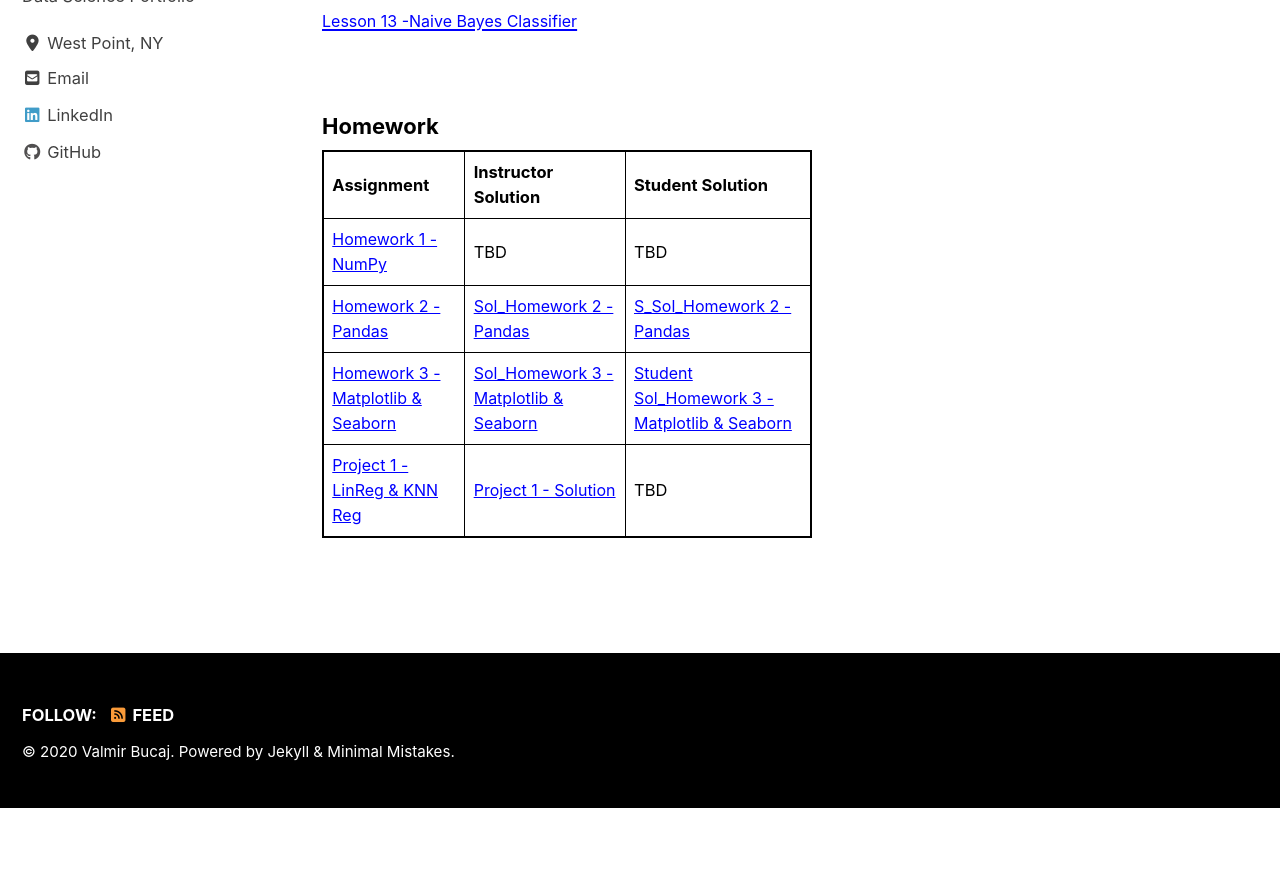
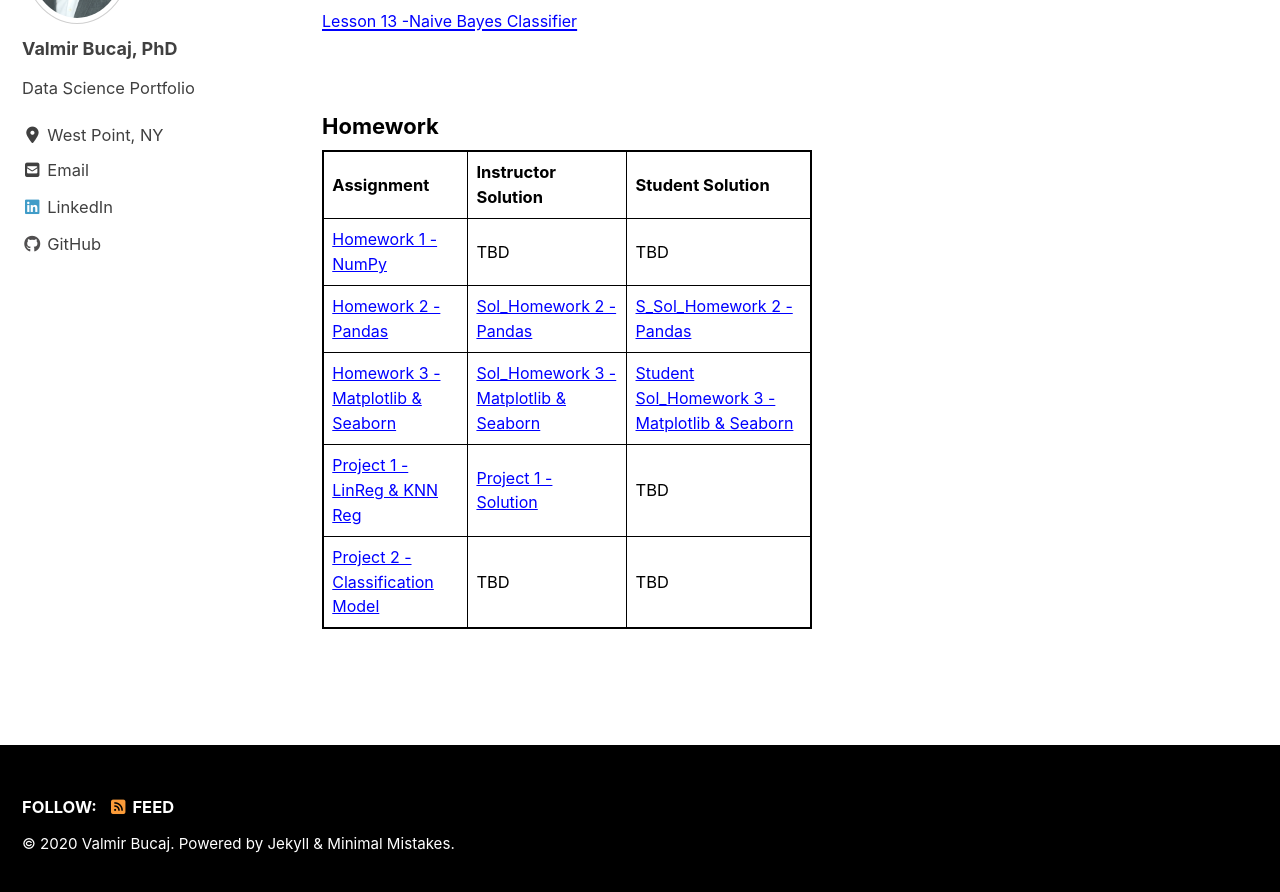
Before and after one commit to vbucaj/vbucaj.github.io, a Jekyll site: the page built from _pages/MA477.md, in a window 1280 px wide and 900 px high, scrolled down 1159 px. Shown: the top 892 px of the window. Built offline with Jekyll 4.4.1, drawn with Linux system fonts in a browser that asks for light colours; cached includes are drawn as plain includes; nearby versions of some CDN libraries; before the commit the page ends 1967 px from its top, so only the background shows below that.

Commit message:
project 2

```diff
--- a/_pages/MA477.md
+++ b/_pages/MA477.md
@@ -111,6 +111,13 @@
    <td><a href="https://github.com/vbucaj/lecture-notes/blob/master/MA477%20-%20Theory%20and%20Applications%20of%20Data%20Science/Homework/Instructor%20Solutions/Project%201/Project%201%20-%20LinReg%20%26%20KNN%20Reg.ipynb" target="_blank" ><font size='3'>Project 1 - Solution</font></a></td>
     <td>TBD</td>
   </tr>
+
+   <tr>
+    <td><a href="https://github.com/vbucaj/lecture-notes/blob/master/MA477%20-%20Theory%20and%20Applications%20of%20Data%20Science/Homework/Project%202%20-%20Classification%20Models/Project%202%20-%20Classification%20Models.ipynb" target="_blank" ><font size='3'>Project 2 - Classification Model</font></a></td>
+
+   <td>TBD</td>
+    <td>TBD</td>
+  </tr>
 </table>
 
 </body>
```
